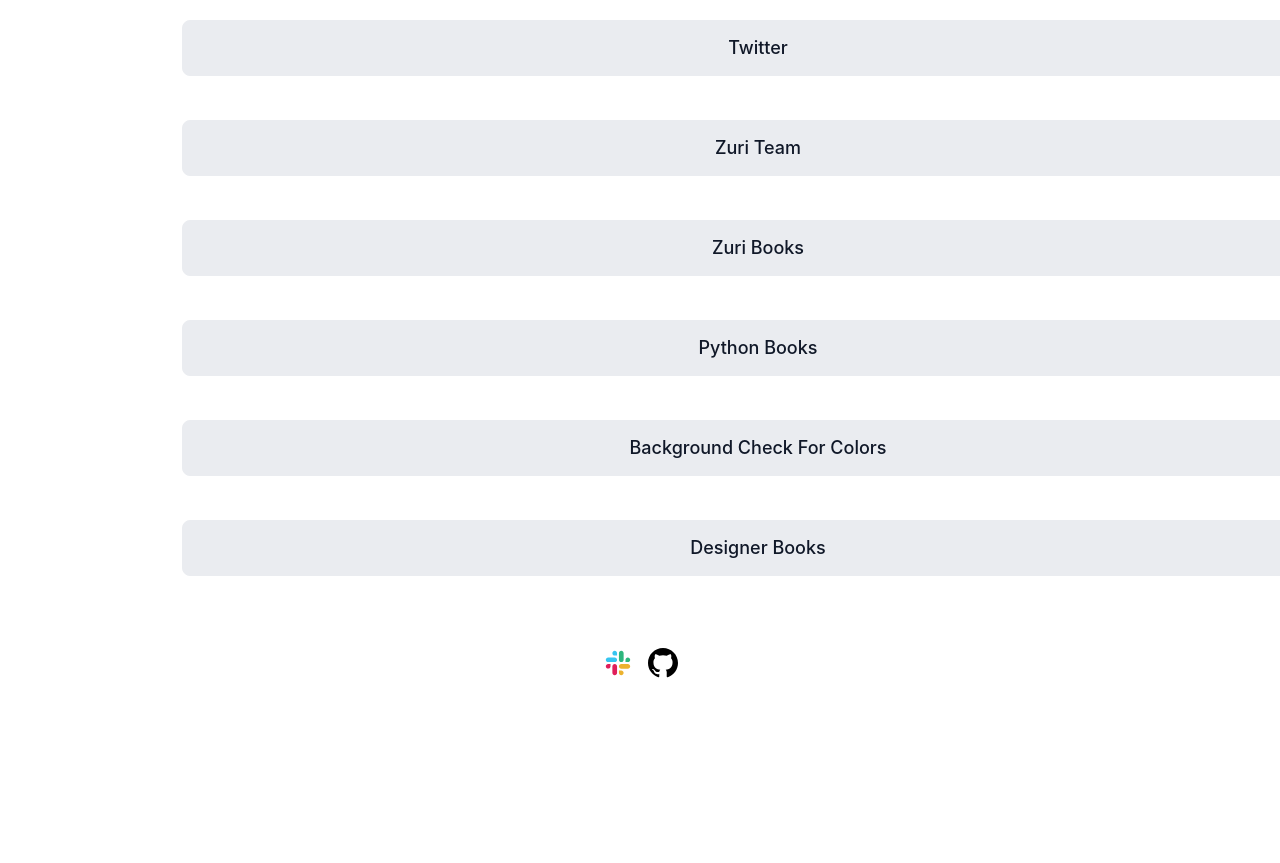
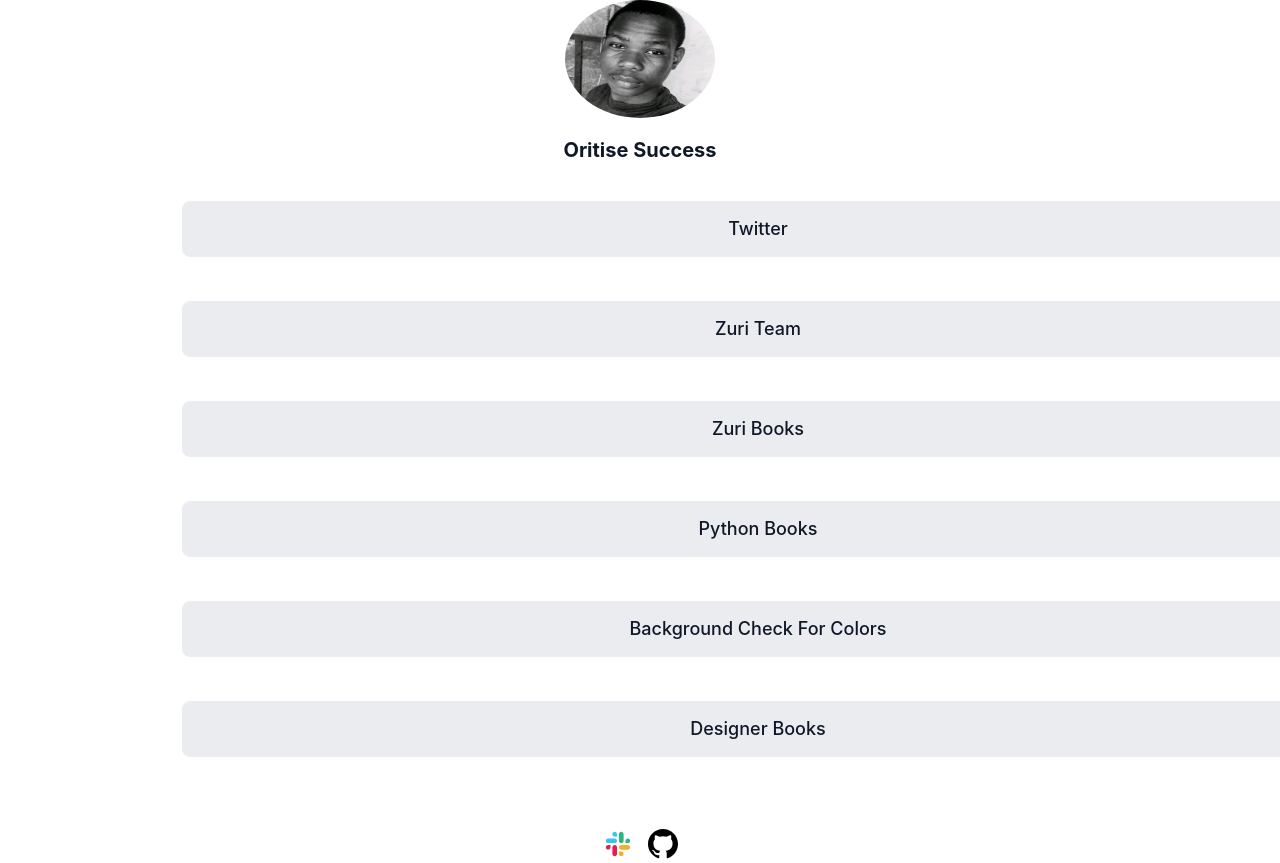
Before and after one commit to oritise1/hngi9-linktree-project, a React (Create React App) app: page / in a window 1280 px wide. Shown: the top 863 px of the page. Before the commit the page ends 800 px from the top, so only its background shows below. Built offline with nearby package versions, Linux system fonts and the light colour scheme.

Commit message:
add profile image

```diff
--- a/src/App.css
+++ b/src/App.css
@@ -19,7 +19,27 @@
   display: flex;
   justify-content: center;
   margin-top: 48px;
+  cursor: pointer;
 }
 .icon {
   width: 30px;
 }
+#profile__img {
+  border-radius: 100%;
+  height: 118px;
+}
+.profileName {
+  font-family: 'Inter';
+  font-style: normal;
+  font-weight: 700;
+  font-size: 20px;
+  line-height: 30px;
+  text-align: center;
+  color: #101828;
+}
+.profileWrapper {
+  display: flex;
+  justify-content: center;
+  align-items: center;
+  flex-direction: column;
+}
--- a/src/App.js
+++ b/src/App.js
@@ -4,6 +4,7 @@
 
 import SlackIcon from './images/slack.svg'
 import GitHubIcon from './images/github.svg'
+import ProfileImg from './images/ibrahim.webp'
 
 
 const App = () => {
@@ -42,6 +43,11 @@
   return (
 
     <div className="App">
+
+      <div className='profileWrapper'>
+        <img src={ProfileImg} id='profile__img'/>
+        <h2 className='profileName'>Oritise Success</h2>
+      </div>
       {item.map(data => {
         return (
           <Button
@@ -51,10 +57,13 @@
         )
       })}
 
-
       <div className='IconWrapper'>
-        <img src={SlackIcon} alt='Slack-icon' className='icon' style={{marginRight: '15px'}}/>
-        <img src={GitHubIcon} alt='github-icon' className='icon'/>
+        <a href=''>
+          <img src={SlackIcon} alt='Slack-icon' className='icon' style={{marginRight: '15px'}}/>
+        </a>
+        <a  href='https://github.com/oritise1'>
+          <img src={GitHubIcon} alt='github-icon' className='icon'/>
+        </a>
       </div>
     </div>
   );
```
Also changed, not shown: src/images/ibrahim.webp (added).
